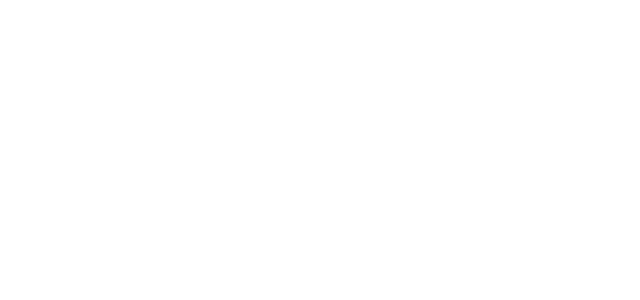
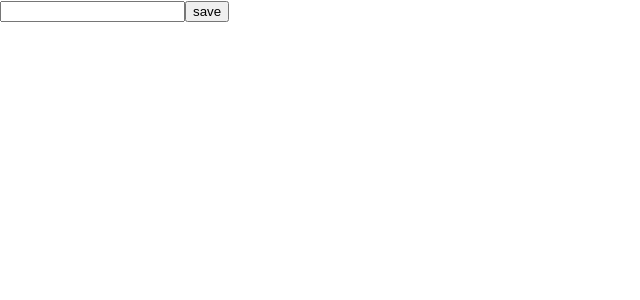
Before and after one commit to RomanPasichnyu/react-2024, a React (Create React App) app: page / in a window 1280 px wide. Shown: the top 300 px of the page, without its empty margins (0-640 px from the left). Built offline with nearby package versions, Linux system fonts and the light colour scheme.

Commit message:
hw5 forms done+

```diff
--- a/package.json
+++ b/package.json
@@ -14,7 +14,11 @@
     "react-dom": "^18.3.1",
     "react-scripts": "5.0.1",
     "typescript": "^4.9.5",
-    "web-vitals": "^2.1.4"
+    "web-vitals": "^2.1.4",
+    "react-hook-form": "^7.53.1",
+    "axios": "^1.7.7",
+    "joi": "^17.13.3",
+    "@hookform/resolvers": "^3.9.0"
   },
   "scripts": {
     "start": "react-scripts start",
--- a/src/App.tsx
+++ b/src/App.tsx
@@ -1,10 +1,11 @@
 import React from 'react';
 import './App.css';
+import Form from "./components/Form";
 
 function App() {
   return (
     <div>
-
+      <Form/>
     </div>
   );
 }
--- /dev/null
+++ b/src/components/Form.tsx
@@ -0,0 +1,40 @@
+import React from 'react';
+import {useForm} from "react-hook-form";
+import {create} from "../services/api.service";
+import {joiResolver} from "@hookform/resolvers/joi";
+import {userValidator} from "../validators/user.validator";
+
+type FormProps = {
+    username: string
+}
+
+const Form = () => {
+
+    const {
+        register,
+        reset,
+        handleSubmit,
+        formState: {
+            errors,
+            isValid
+        }
+    } = useForm<FormProps>({mode: 'all', resolver: joiResolver(userValidator)});
+
+    const customHandler = (formData: FormProps) => {
+        console.log(formData)
+        create(formData).then(responce => console.log(responce))
+        reset()
+
+    }
+    return (
+        <div>
+            <form onSubmit={handleSubmit(customHandler)}>
+                <input type="text" {...register('username')} />
+                {errors.username && <p>{errors.username.message}</p>}
+                <button> save</button>
+            </form>
+        </div>
+    );
+};
+
+export default Form;
--- /dev/null
+++ b/src/services/api.service.ts
@@ -0,0 +1,14 @@
+import axios from "axios";
+type FormProps = {
+    username: string
+}
+
+
+let axiosInstance = axios.create({
+    baseURL: 'https://jsonplaceholder.typicode.com'
+});
+
+export const create = async (user: FormProps) => {
+    let response = await axiosInstance.post('/users', user);
+    return response
+}
--- /dev/null
+++ b/src/validators/user.validator.ts
@@ -0,0 +1,8 @@
+    import Joi from "joi";
+
+    export const  userValidator = Joi.object({
+        username: Joi.string().required().messages({
+            "any.required": "field is required",
+            "string.empty": "Field cannot be empty"
+        })
+    });
```
Also changed, not shown: 1 other file (tests, documents, lock files or other folders).
